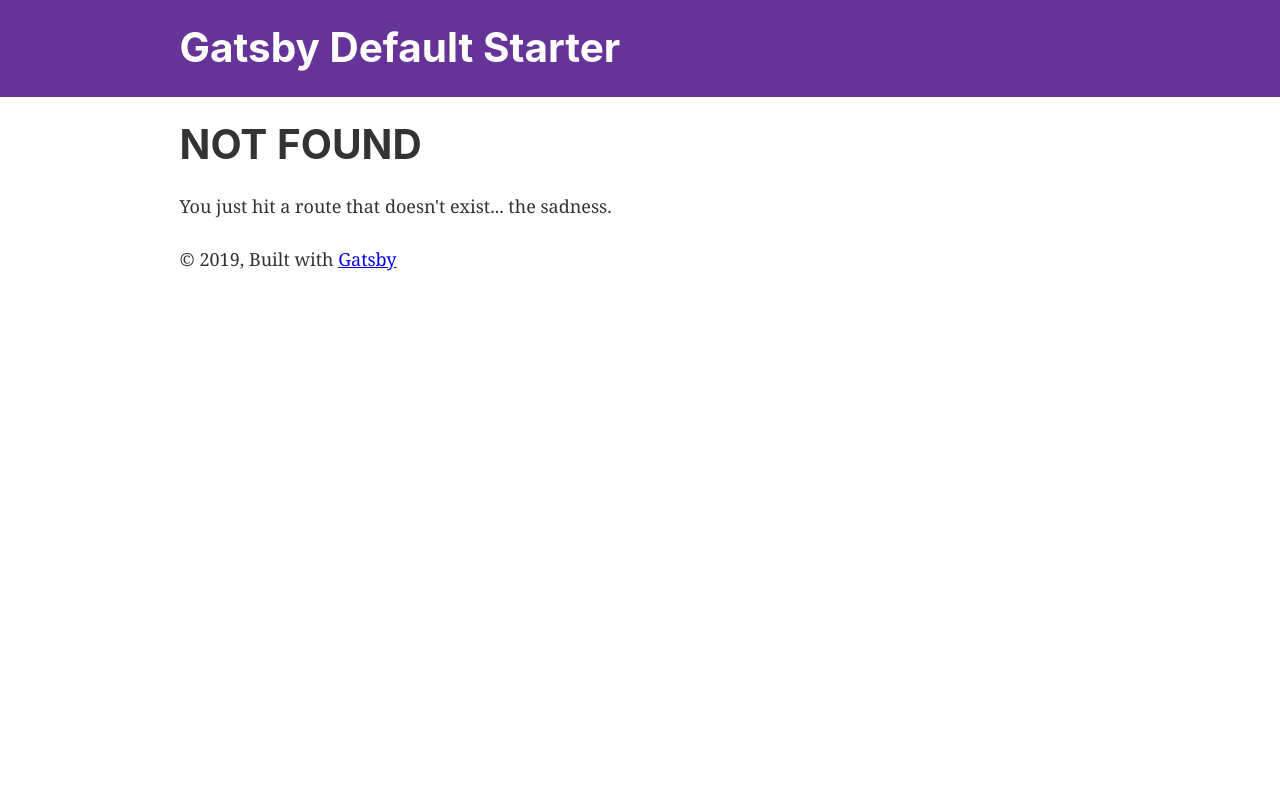
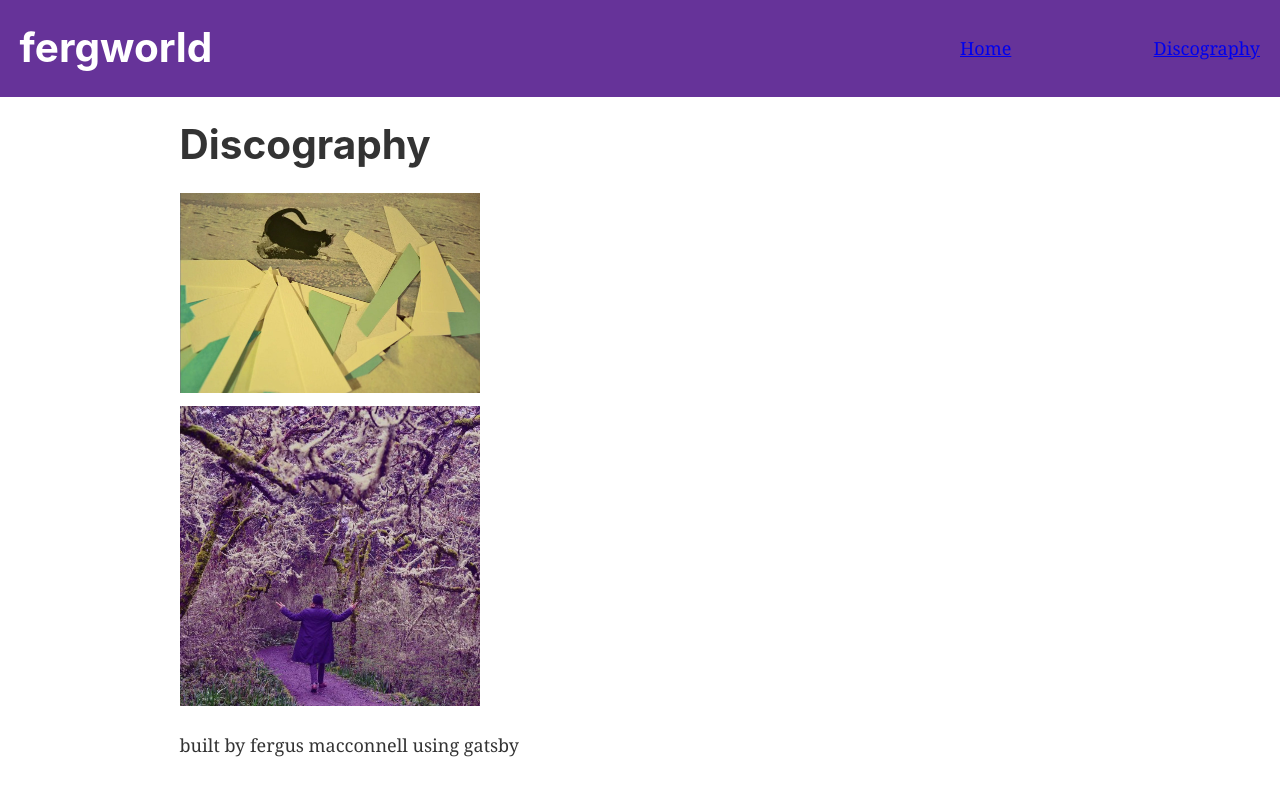
Before and after one commit to fergmac/gatsby-ferg-world, a Gatsby site: page /discography in a window 1280 px wide. Before the commit this address had no page. Built offline with nearby package versions, Linux system fonts and the light colour scheme; Gatsby itself is replaced by a stand-in of ours.

Commit message:
Initial commit refactoring gatsby starter into personal website

```diff
--- a/gatsby-config.js
+++ b/gatsby-config.js
@@ -1,10 +1,11 @@
 module.exports = {
   siteMetadata: {
-    title: `Gatsby Default Starter`,
+    title: `fergworld`,
     description: `Kick off your next, great Gatsby project with this default starter. This barebones starter ships with the main Gatsby configuration files you might need.`,
-    author: `@gatsbyjs`,
+    author: `ferg`,
   },
   plugins: [
+    `gatsby-plugin-styled-components`,
     `gatsby-plugin-react-helmet`,
     {
       resolve: `gatsby-source-filesystem`,
@@ -24,7 +25,7 @@ module.exports = {
         background_color: `#663399`,
         theme_color: `#663399`,
         display: `minimal-ui`,
-        icon: `src/images/gatsby-icon.png`, // This path is relative to the root of the site.
+        icon: 'here i can add my own icon'
       },
     },
     // this (optional) plugin enables Progressive Web App + Offline functionality
--- a/src/components/header.js
+++ b/src/components/header.js
@@ -2,16 +2,32 @@ import { Link } from "gatsby"
 import PropTypes from "prop-types"
 import React from "react"
 
-const Header = ({ siteTitle }) => (
-  <header
-    style={{
-      background: `rebeccapurple`,
-      marginBottom: `1.45rem`,
-    }}
-  >
+import styled from "styled-components"
+
+const Header = styled.header`
+  background: rebeccapurple;
+  margin-bottom: 1.45rem;
+  display: flex;
+  flex-blow: row nowrap;
+  justify-content: space-between;
+  align-items: center;
+  flex: 1;
+`
+
+const Navigation = styled.div`
+  margin-right: 20px;
+  display: flex;
+  flex-flow: row nowrap;
+  justify-content: space-between;
+  align-items: center;
+  flex: 1;
+  max-width: 300px;
+`
+
+const HeaderContainer = ({ siteTitle }) => (
+  <Header className={'header'}>
     <div
       style={{
-        margin: `0 auto`,
         maxWidth: 960,
         padding: `1.45rem 1.0875rem`,
       }}
@@ -28,7 +44,11 @@ const Header = ({ siteTitle }) => (
         </Link>
       </h1>
     </div>
-  </header>
+    <Navigation className={'navigation'}>
+      <Link to="/">Home</Link>
+      <Link to="/discography/">Discography</Link>
+    </Navigation>
+  </Header>
 )
 
 Header.propTypes = {
@@ -39,4 +59,4 @@ Header.defaultProps = {
   siteTitle: ``,
 }
 
-export default Header
+export default HeaderContainer
--- a/src/components/image.js
+++ b/src/components/image.js
@@ -13,7 +13,8 @@ import Img from "gatsby-image"
 * - `useStaticQuery`: https://www.gatsbyjs.org/docs/use-static-query/
 */
 
-const Image = () => {
+const Image = (props) => {
+
 	const data = useStaticQuery(graphql`
 	query {
 		placeholderImage: file(relativePath: { eq: "gatsby-astronaut.png" }) {
@@ -23,10 +24,33 @@ const Image = () => {
 				}
 			}
 		}
+		iceCatImage: file(relativePath: { eq: "ice-ca.jpeg" }) {
+			childImageSharp {
+				fluid(maxWidth: 300) {
+				...GatsbyImageSharpFluid
+				}
+			}
+		}
+		iceImage: file(relativePath: { eq: "ice.jpeg" }) {
+			childImageSharp {
+				fluid(maxWidth: 300) {
+				...GatsbyImageSharpFluid
+				}
+			}
+		}
 	}
 	`)
 
+	if (props.imageName === 'iceCatImage') {
+		return <Img fluid={data.iceCatImage.childImageSharp.fluid} />
+	}
+
+	if (props.imageName === 'iceImage') {
+		return <Img fluid={data.iceImage.childImageSharp.fluid} />
+	}
+
 	return <Img fluid={data.placeholderImage.childImageSharp.fluid} />
+
 }
 
 export default Image
--- a/src/components/layout.js
+++ b/src/components/layout.js
@@ -36,9 +36,7 @@ const Layout = ({ children }) => {
       >
         <main>{children}</main>
         <footer>
-          © {new Date().getFullYear()}, Built with
-          {` `}
-          <a href="https://www.gatsbyjs.org">Gatsby</a>
+          built by fergus macconnell using gatsby
         </footer>
       </div>
     </>
--- /dev/null
+++ b/src/pages/discography.js
@@ -0,0 +1,18 @@
+import React from "react"
+
+import Layout from "../components/layout"
+import SEO from "../components/seo"
+import Image from "../components/image"
+
+const Discography = () => (
+  <Layout>
+    <SEO title="Discography" />
+    <h1>Discography</h1>
+    <ul style={{ maxWidth: `300px`, marginBottom: `1.45rem`, listStyle: 'none', marginLeft: '0' }}>
+      <li><Image imageName="iceCatImage" /></li>
+      <li><Image imageName="iceImage" /></li>
+    </ul>
+  </Layout>
+)
+
+export default Discography
--- a/src/pages/index.js
+++ b/src/pages/index.js
@@ -1,5 +1,4 @@
 import React from "react"
-import { Link } from "gatsby"
 
 import Layout from "../components/layout"
 import Image from "../components/image"
@@ -8,13 +7,19 @@ import SEO from "../components/seo"
 const IndexPage = () => (
   <Layout>
     <SEO title="Home" />
-    <h1>Hi people</h1>
-    <p>Welcome to your new Gatsby site.</p>
-    <p>Now go build something great.</p>
+    <h1>fergworld</h1>
+    <p>welcome to my personal website</p>
+    <ul>
+      <li>I want to use this as:</li>
+      <li>creative space to learn more about gatsby</li>
+      <li>a place build out a front for my music</li>
+      <li>post new demos or single i am working on</li>
+      <li>post some drawings that i am working on</li>
+      <li>add authentication to access personal/family side of website for wedding photos, dog photos</li>
+    </ul>
     <div style={{ maxWidth: `300px`, marginBottom: `1.45rem` }}>
-      <Image />
+      <Image imageName="iceImage" />
     </div>
-    <Link to="/page-2/">Go to page 2</Link>
   </Layout>
 )
 
```
Also changed, not shown: package.json (+7 -4 lines), src/pages/drawings.js (added, +17 -0 lines), src/pages/page-2.js (deleted, +0 -16 lines), README.md, src/images/gatsby-astronaut.png (deleted), src/images/gatsby-icon.png (deleted), src/images/ice-ca.jpeg (added), src/images/ice.jpeg (added), 2 other files. Lines whose indentation alone changed are shown as unchanged.
